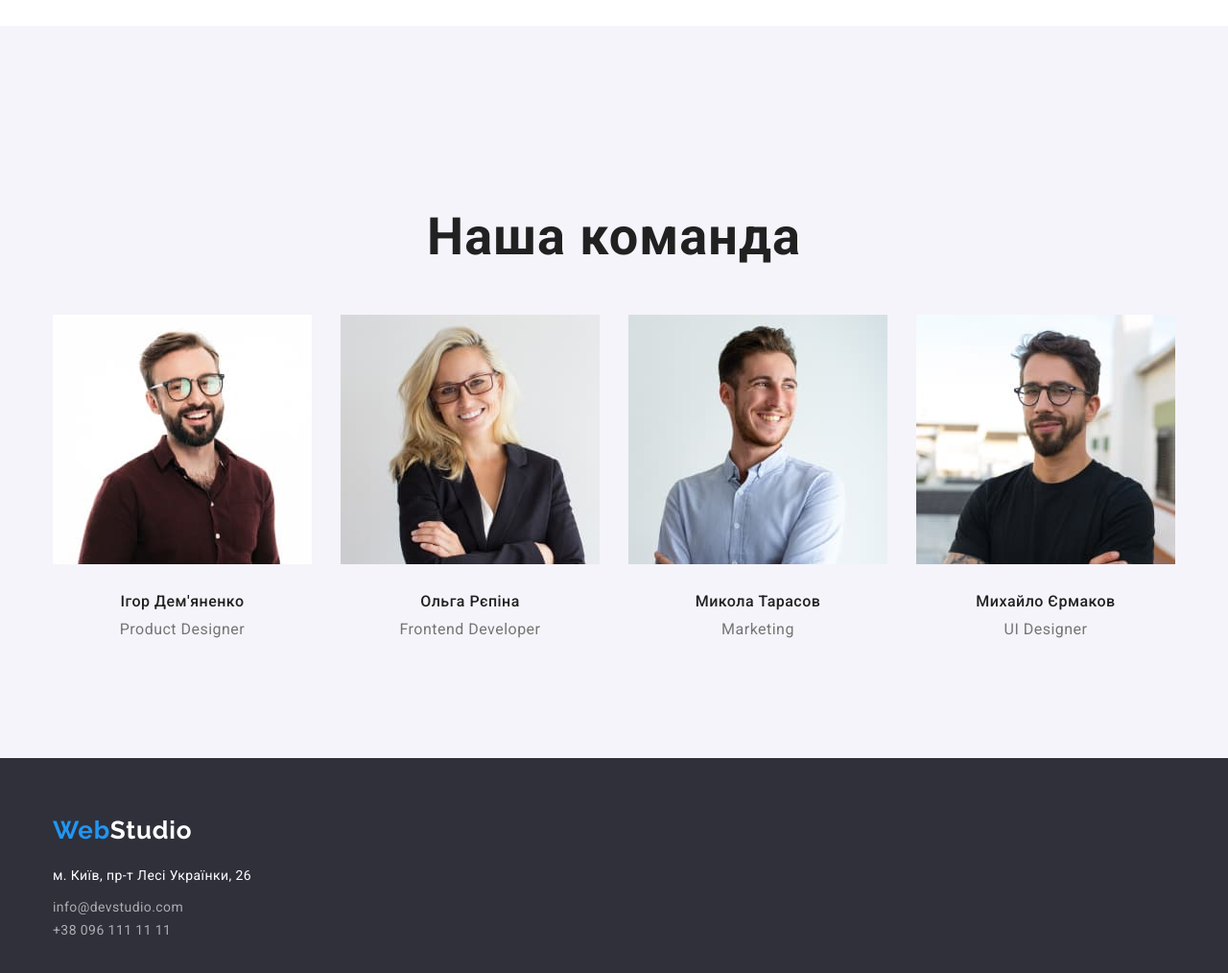
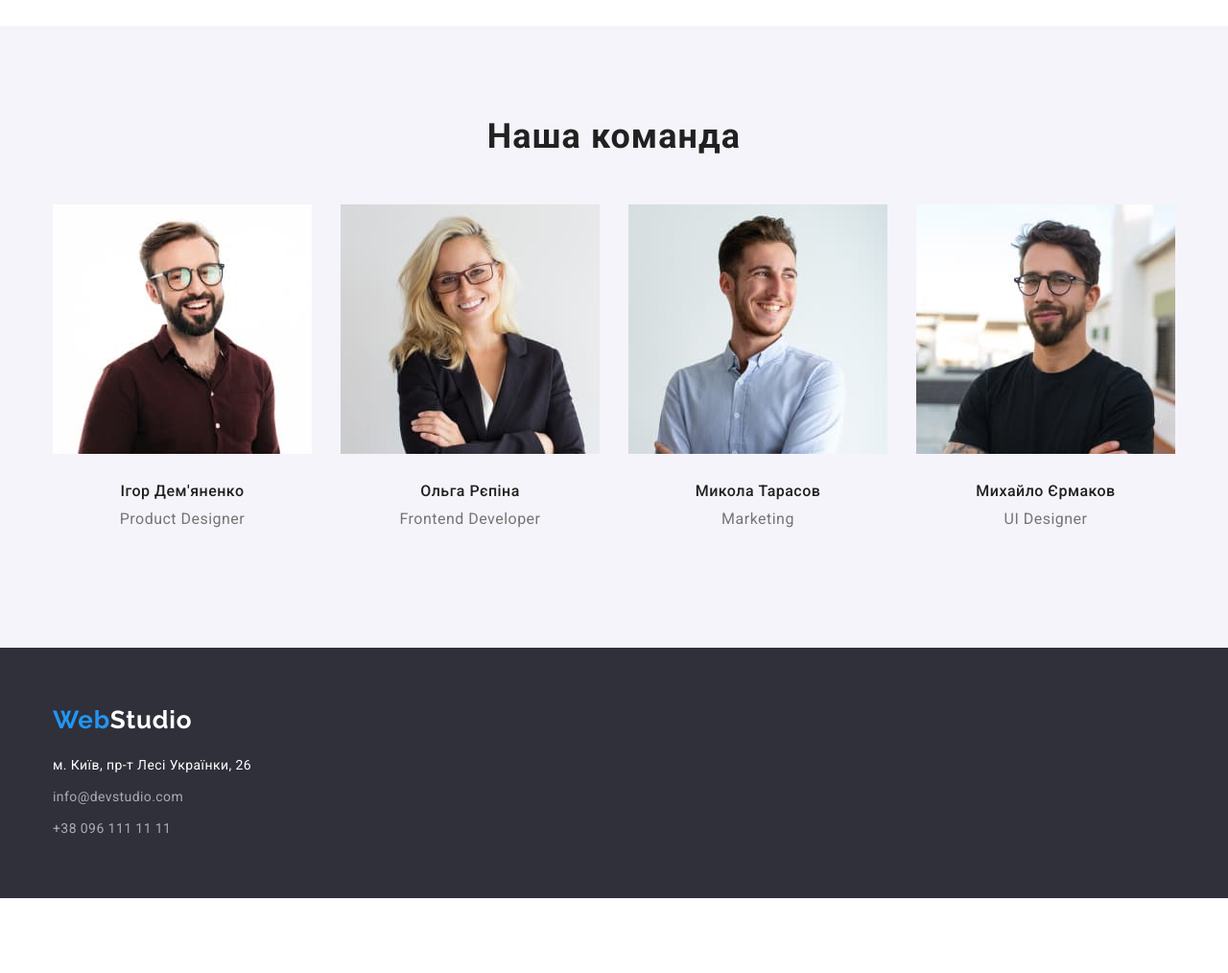
Before and after one commit to OlgaTikhonchik/goit-markup-hw-03, a plain HTML site: page index.html in a window 1280 px wide. Shown: the part 1420-2434 px from the top of the page at 96% size. After the commit the page ends 2356 px from the top, so only its background shows below. Drawn offline with nearby package versions, Linux system fonts and the light colour scheme.

Commit message:
Работа над ошибками

```diff
--- a/css/styles.css
+++ b/css/styles.css
@@ -342,11 +342,16 @@ img {
 }
 
 .section-title {
+
+    margin-bottom: 50px;
+    font-size: 36px;
+    line-height: 42px;
     text-align: center;
-    padding-top: 94px;
-    margin-bottom: 50px;
-    /* margin-bottom: 0; */
+    letter-spacing: 0.03em;
+
 }
+
+
 
 .title-teams {
 
@@ -404,6 +409,7 @@ img {
     padding-top: 60px;
     padding-bottom: 60px;
 
+
 }
 
 .inscription {
@@ -430,7 +436,9 @@ img {
 }
 
 
+
 .contacts-list .link {
+
     margin-bottom: 9px;
     color: rgba(255, 255, 255, 0.6);
     text-decoration: none;
@@ -441,11 +449,15 @@ img {
     letter-spacing: 0.03em;
 }
 
+.link {
+    display: inline-block;
+}
 .text {
    color: var(--title-text-color);
 
 }
 .contacts-list .number {
+
     color: rgba(255, 255, 255, 0.6);
     text-decoration: none;
     font-style: normal;
@@ -458,14 +470,13 @@ img {
 /* Portfolio */
 
 .section-portfolio {
-    /* margin-bottom: 87px; */
+
     padding-top: 94px;
     padding-bottom: 94px;
 }
 
 .filters-list {
     display: flex;
-    margin-top: 101px;
     margin-bottom: 50px;
     justify-content: center;
 
```
Also changed, not shown: portfolio.html (+0 -2 lines).
